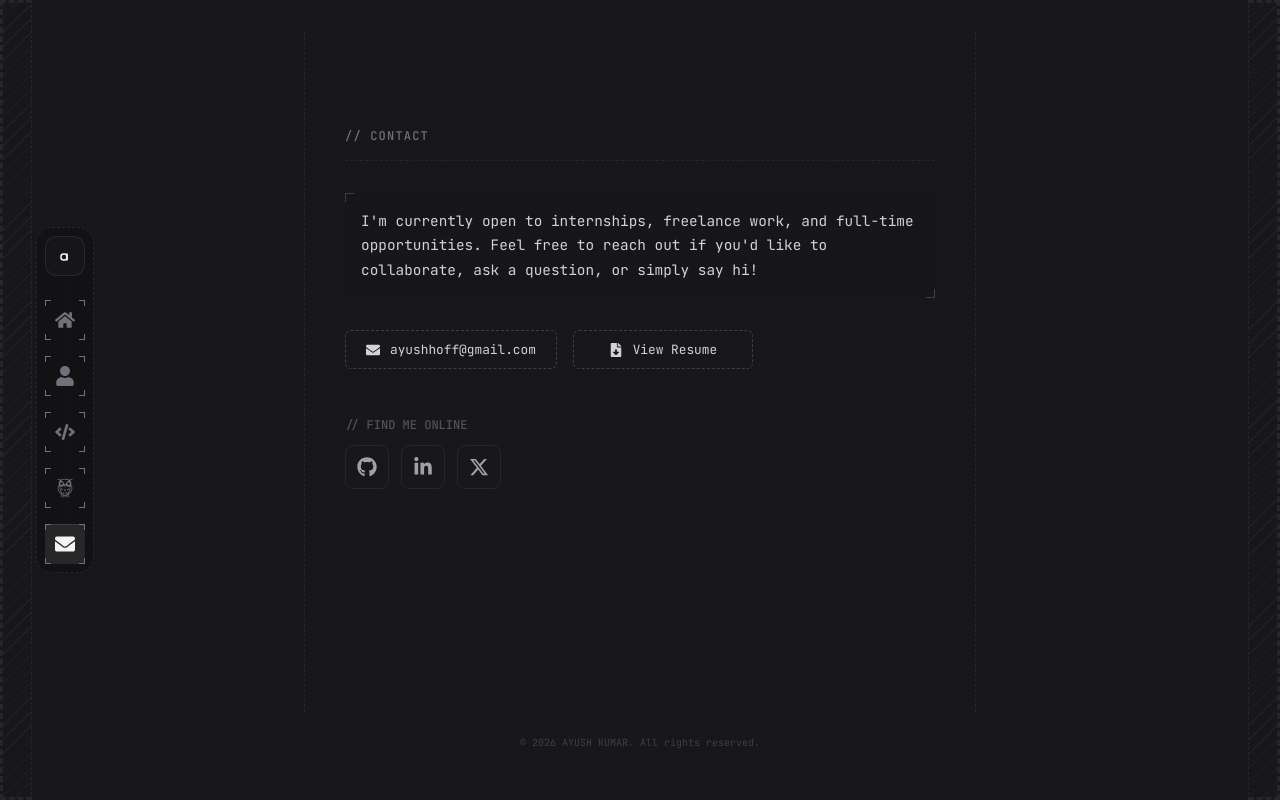
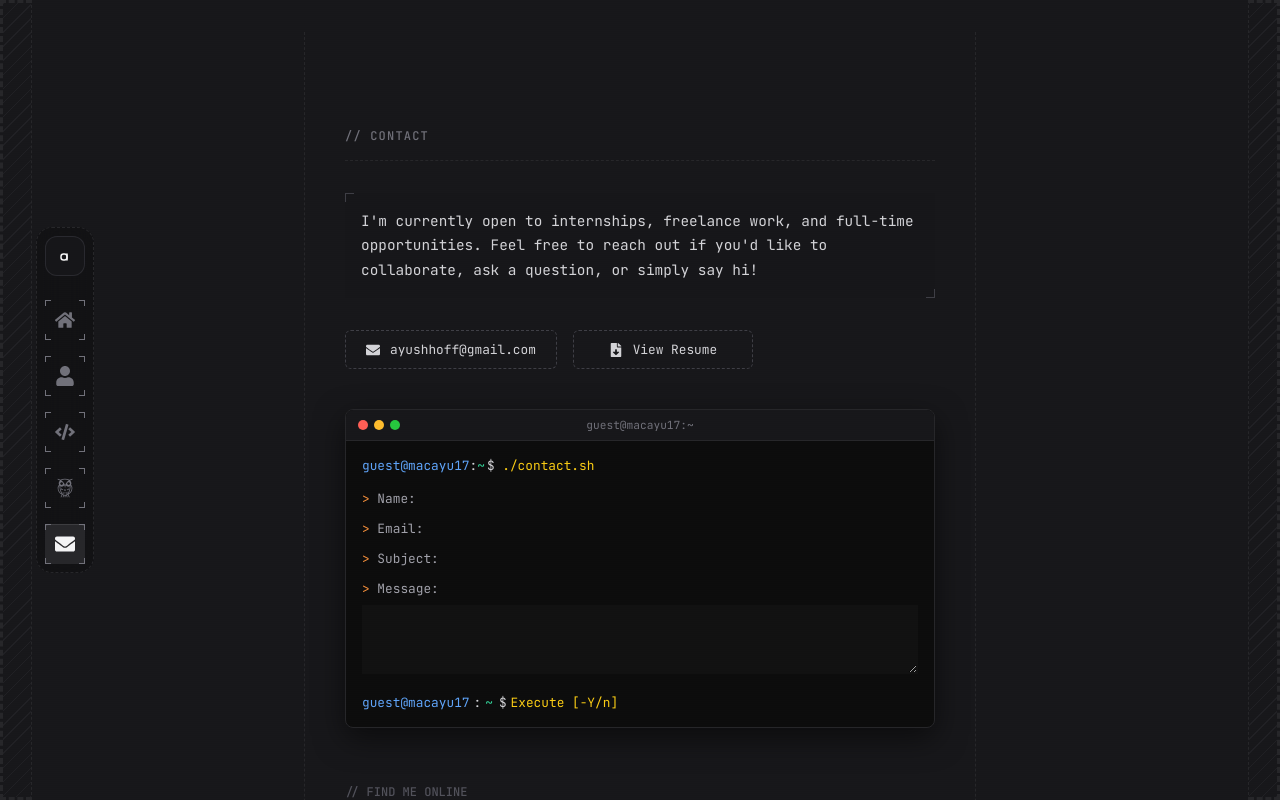
Before and after one commit to macayu17/ayushworks, a React (Vite) app: page /contact in a window 1280 px wide. Shown: the top 800 px of the page. Built offline with nearby package versions, Linux system fonts and the light colour scheme; a web font is replaced by a local one.

Commit message:
feat(contact): embed terminal-styled formspree integration for direct messaging gateway

```diff
--- a/src/components/Contact/Contact.css
+++ b/src/components/Contact/Contact.css
@@ -117,3 +117,158 @@
   background: rgba(63, 63, 70, 0.3);
   transform: translateY(-2px);
 }
+
+/* Terminal Form Styles */
+.contact-terminal {
+  border: 1px solid var(--zinc-800);
+  border-radius: 8px;
+  background: #0d0d0d;
+  overflow: hidden;
+  margin: 8px 0;
+  box-shadow: 0 10px 30px rgba(0, 0, 0, 0.5);
+}
+
+.term-header {
+  background: var(--zinc-900);
+  padding: 8px 12px;
+  display: flex;
+  align-items: center;
+  border-bottom: 1px solid var(--zinc-800);
+  position: relative;
+}
+
+.term-buttons {
+  display: flex;
+  gap: 6px;
+  position: absolute;
+  left: 12px;
+}
+
+.term-btn {
+  width: 10px;
+  height: 10px;
+  border-radius: 50%;
+}
+.term-btn.close { background: #ff5f56; }
+.term-btn.min { background: #ffbd2e; }
+.term-btn.max { background: #27c93f; }
+
+.term-title {
+  flex-grow: 1;
+  text-align: center;
+  font-family: var(--font-jetbrains);
+  font-size: 0.7rem;
+  color: var(--zinc-500);
+  user-select: none;
+}
+
+.term-body {
+  padding: 16px;
+  font-family: var(--font-jetbrains);
+  font-size: 0.8rem;
+  color: var(--zinc-300);
+}
+
+.term-line {
+  margin-bottom: 16px;
+}
+
+.term-user { color: #60a5fa; } /* blue */
+.term-colon { color: var(--zinc-300); }
+.term-path { color: #34d399; } /* emerald */
+.term-prompt { color: var(--zinc-300); margin-left: 2px; }
+.term-cmd { color: #facc15; } /* yellow */
+
+.term-form {
+  display: flex;
+  flex-direction: column;
+  gap: 12px;
+}
+
+.term-input-group {
+  display: flex;
+  align-items: flex-start;
+  gap: 8px;
+}
+
+.textarea-group {
+  flex-direction: column;
+}
+
+.term-label {
+  color: var(--zinc-400);
+  white-space: nowrap;
+}
+
+.term-caret {
+  color: #fb923c; /* orange */
+}
+
+.term-input {
+  background: transparent;
+  border: none;
+  border-bottom: 1px solid transparent;
+  color: var(--zinc-100);
+  font-family: var(--font-jetbrains);
+  font-size: 0.8rem;
+  flex-grow: 1;
+  padding: 0;
+  outline: none;
+  width: 100%;
+}
+.term-input:focus {
+  border-bottom: 1px dashed var(--zinc-600);
+}
+
+textarea.term-input {
+  border: 1px dashed transparent;
+  resize: vertical;
+  background: rgba(255, 255, 255, 0.02);
+  padding: 8px;
+}
+textarea.term-input:focus {
+  border: 1px dashed var(--zinc-600);
+}
+
+.term-submit-group {
+  margin-top: 8px;
+}
+
+.term-submit {
+  background: transparent;
+  border: none;
+  color: #facc15;
+  font-family: var(--font-jetbrains);
+  font-size: 0.8rem;
+  cursor: pointer;
+  padding: 0;
+  text-align: left;
+  display: flex;
+  align-items: center;
+  gap: 4px;
+}
+.term-submit:hover {
+  text-decoration: underline;
+  text-decoration-color: var(--zinc-600);
+  text-underline-offset: 4px;
+}
+.term-submit:disabled {
+  opacity: 0.5;
+  cursor: not-allowed;
+  text-decoration: none;
+}
+
+.term-status {
+  margin-top: 12px;
+  font-size: 0.8rem;
+}
+.term-status.success {
+  color: #34d399;
+}
+.term-status.error {
+  color: #ef4444;
+}
+.term-sys {
+  color: var(--zinc-500);
+  margin-right: 8px;
+}
--- a/src/components/Contact/Contact.jsx
+++ b/src/components/Contact/Contact.jsx
@@ -5,12 +5,40 @@ import { useState } from 'react';
 
 const Contact = () => {
   const [copied, setCopied] = useState(false);
+  const [formStatus, setFormStatus] = useState("");
   const email = "ayushhoff@gmail.com";
 
   const handleCopy = () => {
     navigator.clipboard.writeText(email);
     setCopied(true);
     setTimeout(() => setCopied(false), 2000);
+  };
+
+  const handleFormSubmit = async (e) => {
+    e.preventDefault();
+    setFormStatus("SENDING");
+    const form = e.target;
+    const data = new FormData(form);
+
+    try {
+      const response = await fetch("https://formspree.io/f/maqppewd", {
+        method: "POST",
+        body: data,
+        headers: {
+          'Accept': 'application/json'
+        }
+      });
+      if (response.ok) {
+        setFormStatus("SUCCESS");
+        form.reset();
+        setTimeout(() => setFormStatus(""), 5000);
+      } else {
+        setFormStatus("ERROR");
+      }
+    } catch (err) {
+      console.error("Form submission failed:", err);
+      setFormStatus("ERROR");
+    }
   };
 
   return (
@@ -49,6 +77,57 @@ const Contact = () => {
           </a>
         </div>
 
+        <div className="contact-terminal">
+          <div className="term-header">
+            <div className="term-buttons">
+              <span className="term-btn close"></span>
+              <span className="term-btn min"></span>
+              <span className="term-btn max"></span>
+            </div>
+            <span className="term-title">guest@macayu17:~</span>
+          </div>
+          <div className="term-body">
+            <div className="term-line">
+              <span className="term-user">guest@macayu17</span><span className="term-colon">:</span><span className="term-path">~</span><span className="term-prompt">$</span>
+              <span className="term-cmd"> ./contact.sh</span>
+            </div>
+            <form className="term-form" onSubmit={handleFormSubmit}>
+              <div className="term-input-group">
+                <label htmlFor="name" className="term-label"><span className="term-caret">&gt;</span> Name: </label>
+                <input type="text" id="name" name="name" required className="term-input" spellCheck="false" autoComplete="off" />
+              </div>
+              <div className="term-input-group">
+                <label htmlFor="email" className="term-label"><span className="term-caret">&gt;</span> Email: </label>
+                <input type="email" id="email" name="email" required className="term-input" spellCheck="false" autoComplete="off" />
+              </div>
+              <div className="term-input-group">
+                <label htmlFor="subject" className="term-label"><span className="term-caret">&gt;</span> Subject: </label>
+                <input type="text" id="subject" name="subject" required className="term-input" spellCheck="false" autoComplete="off" />
+              </div>
+              <div className="term-input-group textarea-group">
+                <label htmlFor="message" className="term-label"><span className="term-caret">&gt;</span> Message: </label>
+                <textarea id="message" name="message" required className="term-input" rows="3" spellCheck="false"></textarea>
+              </div>
+
+              <div className="term-submit-group">
+                <button type="submit" className="term-submit" disabled={formStatus === "SENDING"}>
+                  <span className="term-user">guest@macayu17</span><span className="term-colon">:</span><span className="term-path">~</span><span className="term-prompt">$</span> Execute [-Y/n]{formStatus === "SENDING" ? "..." : ""}
+                </button>
+              </div>
+              {formStatus === "SUCCESS" && (
+                <div className="term-status success">
+                  <span className="term-sys">[SYSTEM]</span> Message payload delivered successfully.
+                </div>
+              )}
+              {formStatus === "ERROR" && (
+                <div className="term-status error">
+                  <span className="term-sys">[ERROR]</span> Connection refused. Please try again.
+                </div>
+              )}
+            </form>
+          </div>
+        </div>
+
         <div className="contact-socials-wrapper">
           <span className="socials-label">// FIND ME ONLINE</span>
           <div className="contact-socials">
```
